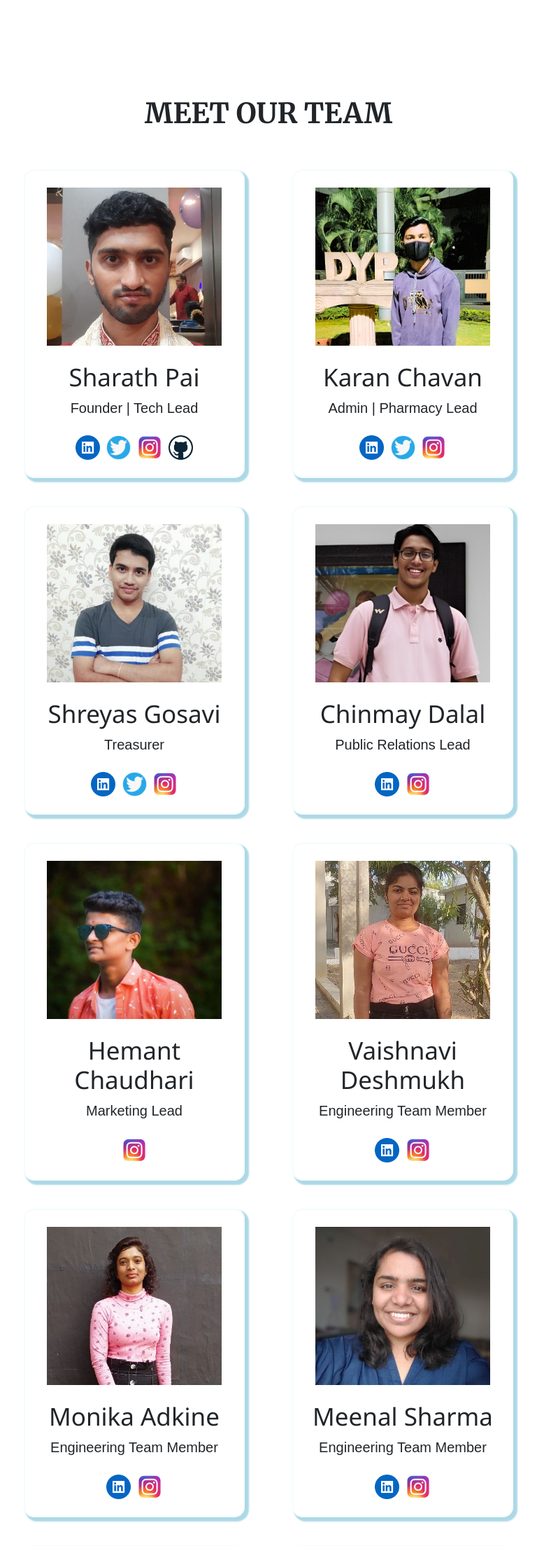
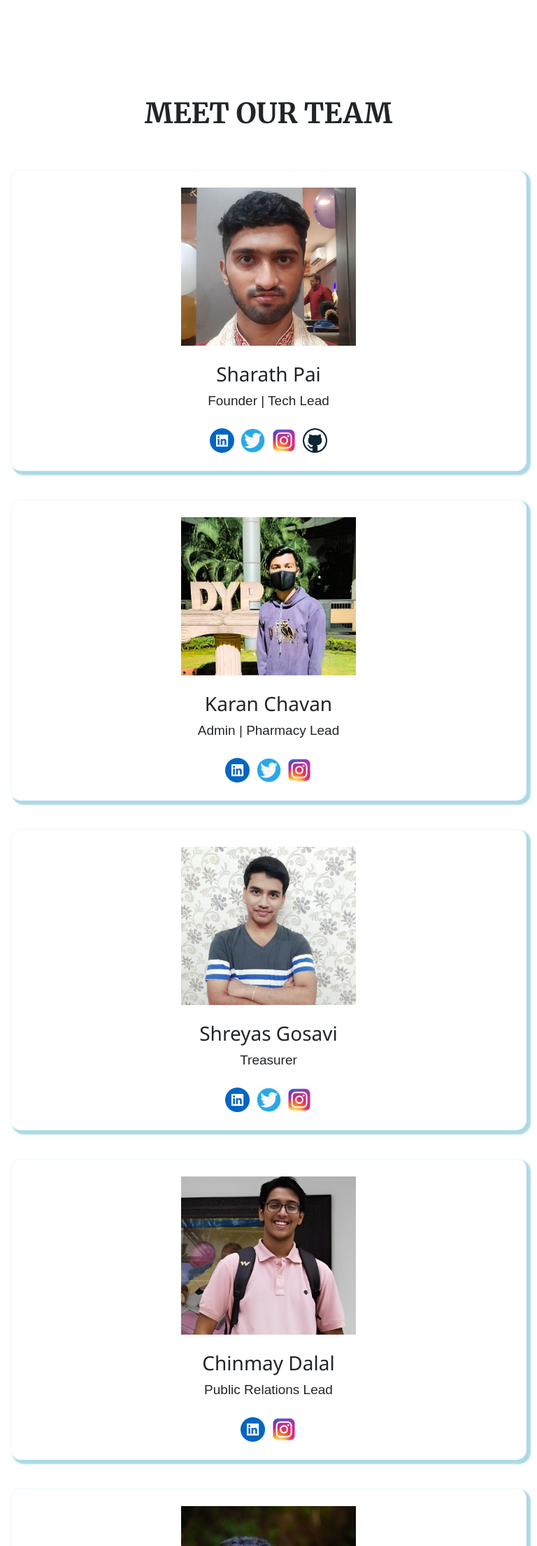
Before and after one commit to Sharath1036/swiftundergrads, a Django app: page /about in a window 768 px wide. Shown: the part 791-3000 px from the top of the page at 70% size. Run offline with Django 4.2, Linux system fonts and the light colour scheme.

Commit message:
modified desktop responsiveness

```diff
--- a/static/css/main.css
+++ b/static/css/main.css
@@ -302,7 +302,3 @@
   width: 75px;
   align-items: center;
 }
-
-.h6 {
-  font-size: 35px;
-}
--- a/static/css/responsive.css
+++ b/static/css/responsive.css
@@ -121,12 +121,11 @@
       font-size: 23px;
     }
 
-    .h6 {
-      font-size: 35px;
+    .service-col {
+      width: 50%;
     }
 
     .col-lg-4 {
-      width: 45%;
       margin: auto;
       display: block;
     }
--- a/templates/about.html
+++ b/templates/about.html
@@ -28,8 +28,8 @@
         <div class="card cards mb-4 bg-transparent" style="border: 2px solid #f4fcfc; border-radius: 15px; box-shadow: 4px 4px 2px 2px lightblue; font-family:'Segoe UI', Tahoma, Geneva, Verdana, sans-serif; font-weight: 600;">
           <img alt="{{ about.name }}" class="mx-auto d-flex pt-4" src="static/images/{{ about.image }}" width="250" height="250" />
           <br />
-        <div class="h6" style="text-align: center;">{{ about.name }}</div>
-        <p class="pb-2" style="font-size: 20px; font-weight: 100; text-align: center;">{{ about.role }}</p>
+        <div class="h3" style="text-align: center;">{{ about.name }}</div>
+        <p class="pb-2" style="font-size: 19px; font-weight: 100; text-align: center;">{{ about.role }}</p>
 
         <div class="text-center">
           {% if about.linkedin %}
```
